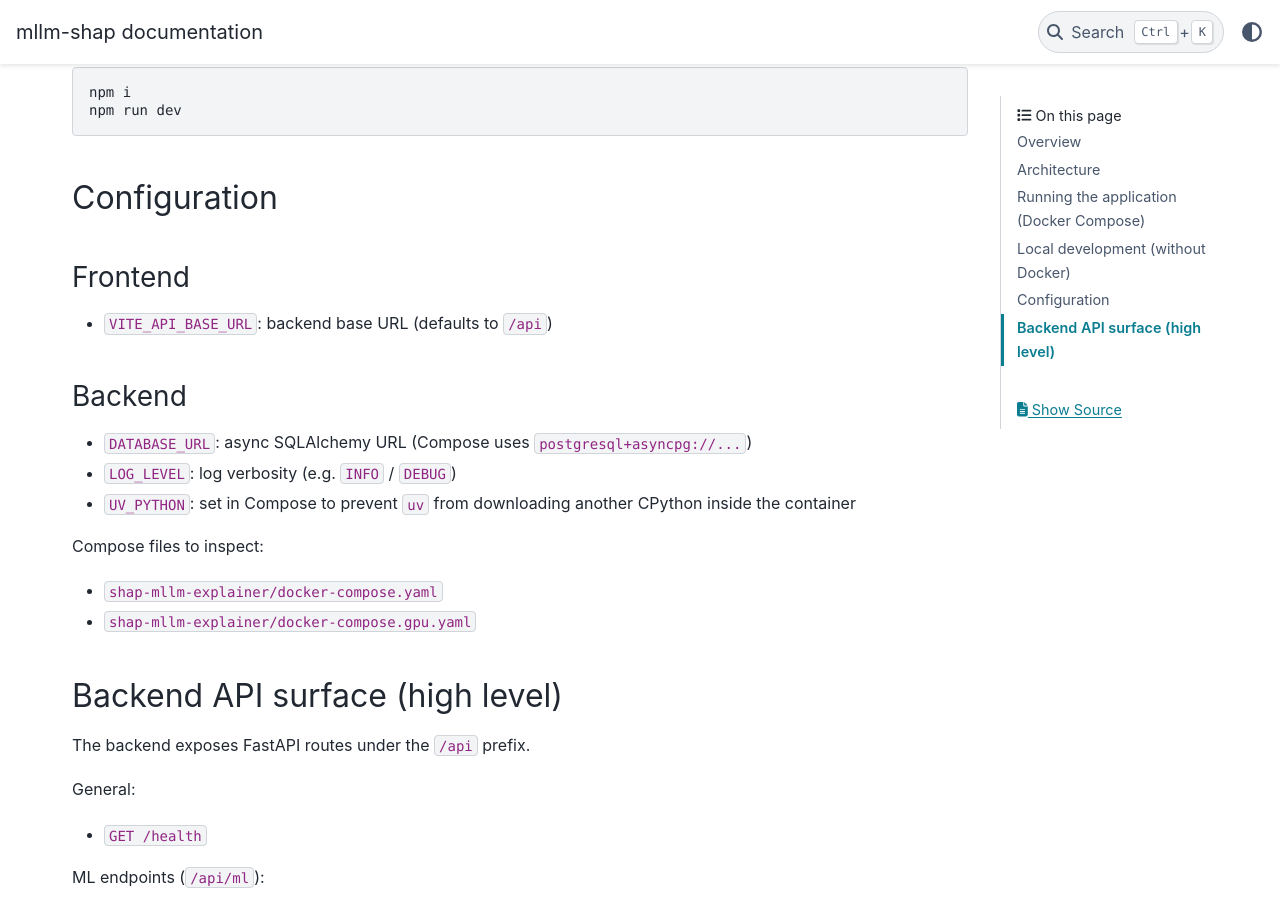
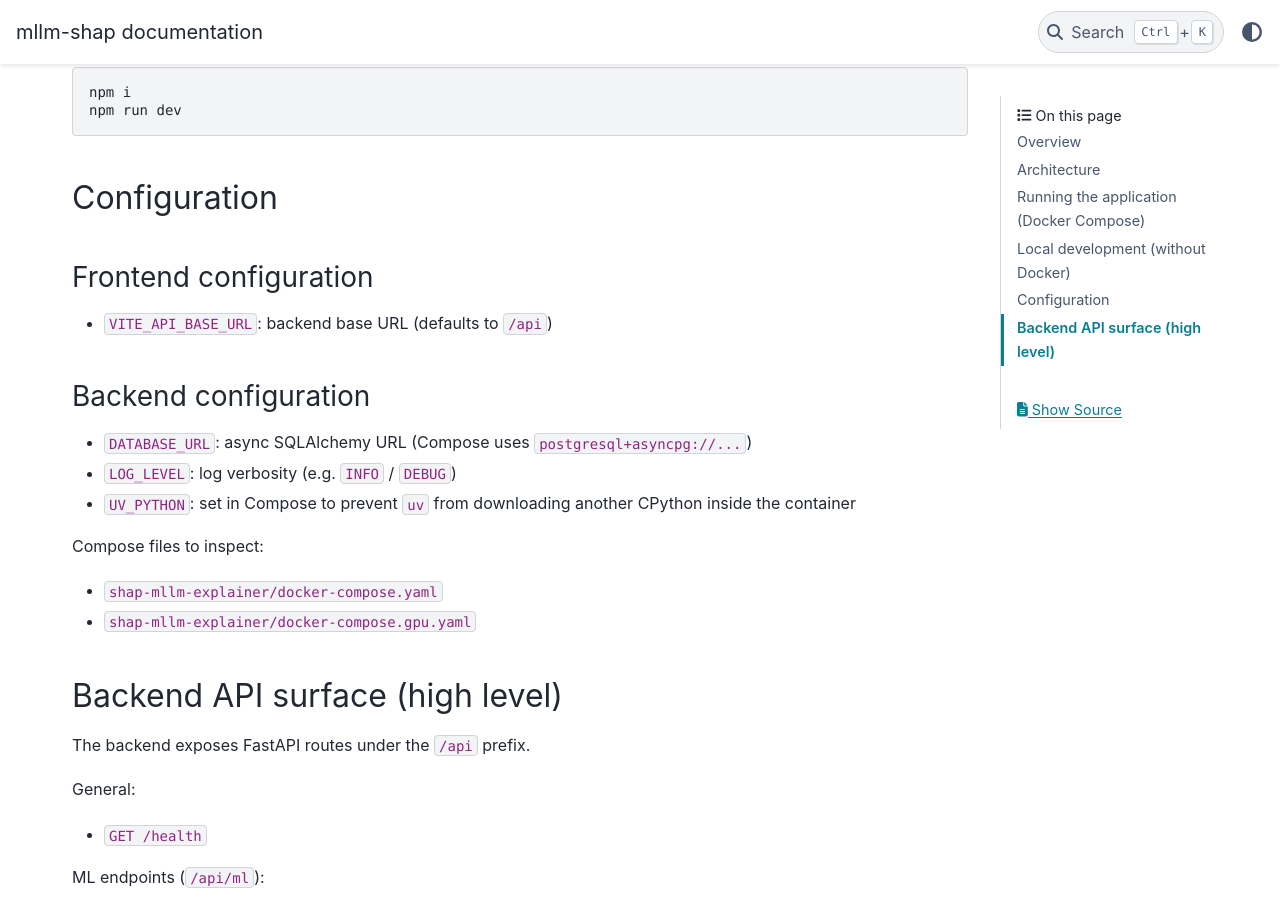
Before and after one commit to Pawlo77/MLLM-Shap, a Sphinx documentation site: the page built from mllm_shap/docs/extension_gui.rst, in a window 1280 px wide and 900 px high, scrolled down 3738 px. Built offline with Sphinx 7.4.7 and the PyData theme 0.15.4, drawn with Linux system fonts in a browser that asks for light colours.

Commit message:
chore: resolve docs issues

```diff
--- a/mllm_shap/docs/conf.py
+++ b/mllm_shap/docs/conf.py
@@ -42,6 +42,10 @@ exclude_patterns = ['_build', 'Thumbs.db', '.DS_Store']
 autosectionlabel_prefix_document = True
 autodoc_inherit_docstrings = True
 
+autodoc_mock_imports = [
+    "pydub",
+]
+
 autodoc_default_options = {
     "members": True,
     "undoc-members": True,
--- a/mllm_shap/docs/extension_gui.rst
+++ b/mllm_shap/docs/extension_gui.rst
@@ -120,13 +120,13 @@ From ``shap-mllm-explainer/web/``:
 Configuration
 -------------
 
-Frontend
-^^^^^^^^
+Frontend configuration
+^^^^^^^^^^^^^^^^^^^^^^
 
 - ``VITE_API_BASE_URL``: backend base URL (defaults to ``/api``)
 
-Backend
-^^^^^^^
+Backend configuration
+^^^^^^^^^^^^^^^^^^^^^
 
 - ``DATABASE_URL``: async SQLAlchemy URL (Compose uses ``postgresql+asyncpg://...``)
 - ``LOG_LEVEL``: log verbosity (e.g. ``INFO`` / ``DEBUG``)
--- a/mllm_shap/docs/extensions/custom_skip.py
+++ b/mllm_shap/docs/extensions/custom_skip.py
@@ -4,7 +4,6 @@ for autodoc, including inherited members.
 """
 
 import inspect
-from pydantic import BaseModel
 
 KEYS_TO_SKIP = [
     # liquid audio
@@ -39,8 +38,6 @@ def custom_skip(app, what, name, obj, skip, options):
     for key in KEYS_TO_SKIP:
         if key in name:
             return True  # skip members containing specific keys
-    if issubclass(type(obj), BaseModel):
-        return True  # skip all pydantic BaseModel members
     if inspect.isfunction(obj) or inspect.ismethod(obj):
         for key in KEYS_TO_SKIP:
             if key in obj.__qualname__:
```
